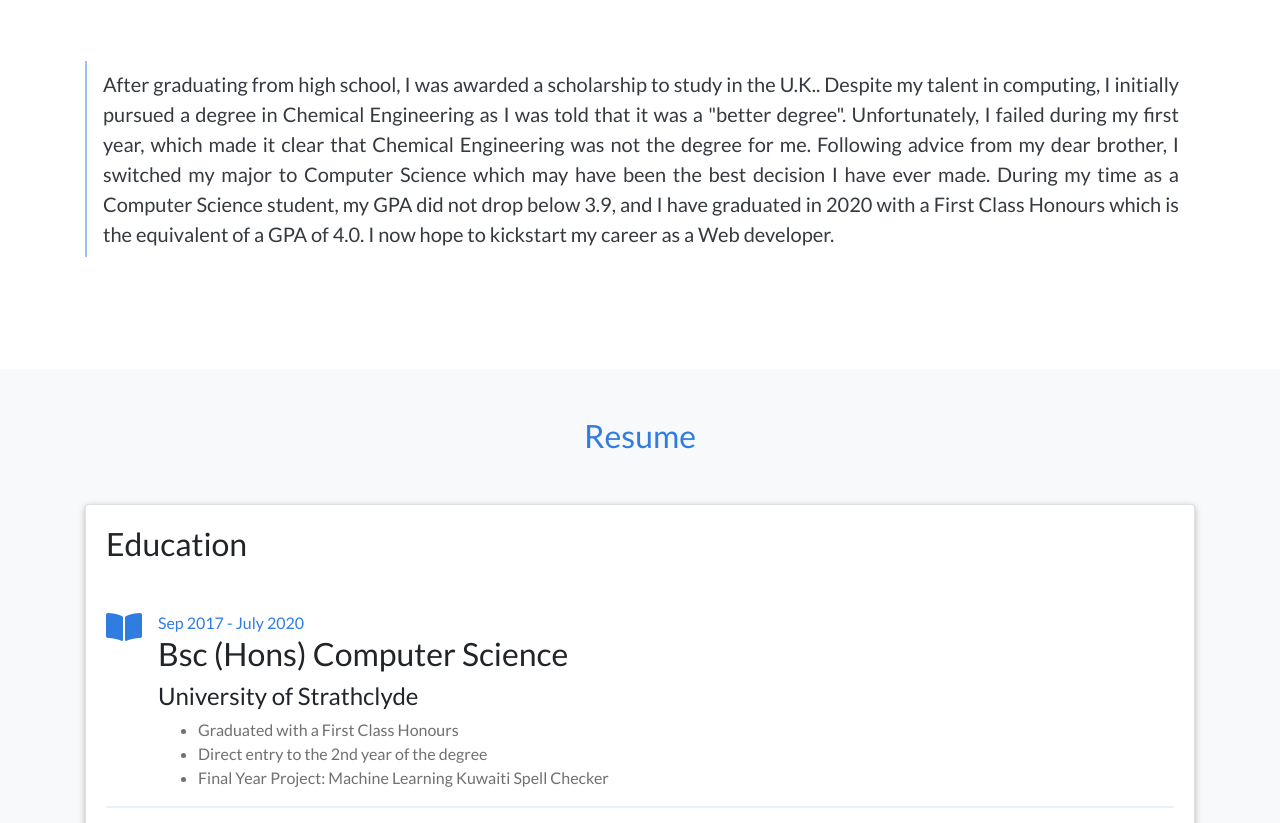
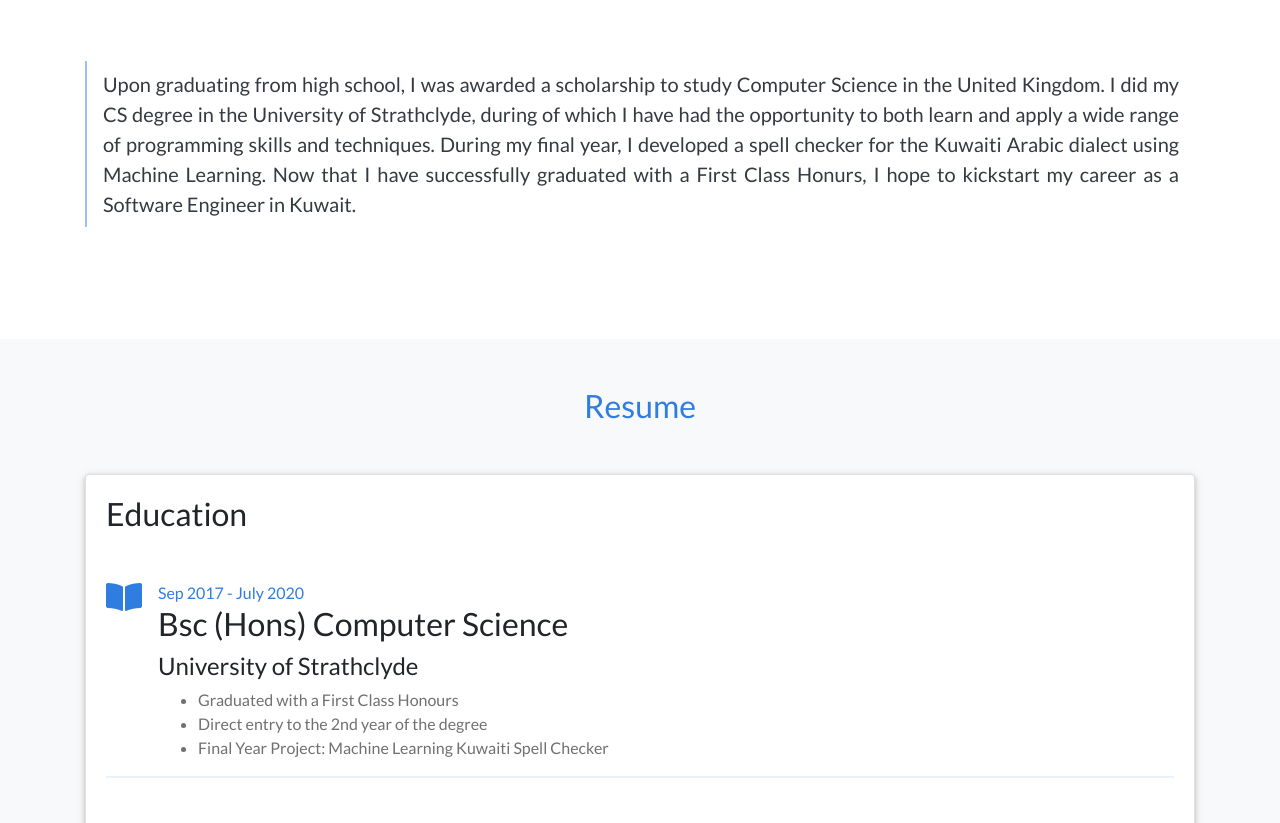
Before and after one commit to kalqallaf/online_portfolio, a plain HTML site: page index.html in a window 1280 px wide. Shown: the part 981-1804 px from the top of the page. Drawn offline with nearby package versions, Linux system fonts and the light colour scheme.

Commit message:
Update index.html

```diff
--- a/index.html
+++ b/index.html
@@ -85,11 +85,9 @@
             </p>
             <br><br>
             <p class="blockquote text-justify">
-                After graduating from high school, I was awarded a scholarship to study in the U.K.. Despite my talent in computing, I initially pursued a degree in
-                Chemical Engineering as I was told that it was a "better degree". Unfortunately, I failed during my first year, which made it clear that Chemical Engineering
-                was not the degree for me. Following advice from my dear brother, I switched my major to Computer Science which may have been the best decision I have ever made.
-                During my time as a Computer Science student, my GPA did not drop below 3.9, and I have graduated in 2020 with a First Class Honours which is the equivalent of
-                a GPA of 4.0. I now hope to kickstart my career as a Web developer.
+                Upon graduating from high school, I was awarded a scholarship to study Computer Science in the United Kingdom. I did my CS degree in the University of Strathclyde,
+                during of which I have had the opportunity to both learn and apply a wide range of programming skills and techniques. During my final year, I developed a spell checker
+                for the Kuwaiti Arabic dialect using Machine Learning. Now that I have successfully graduated with a First Class Honurs, I hope to kickstart my career as a Software Engineer in Kuwait.
             </p>
 
         </div>
```
